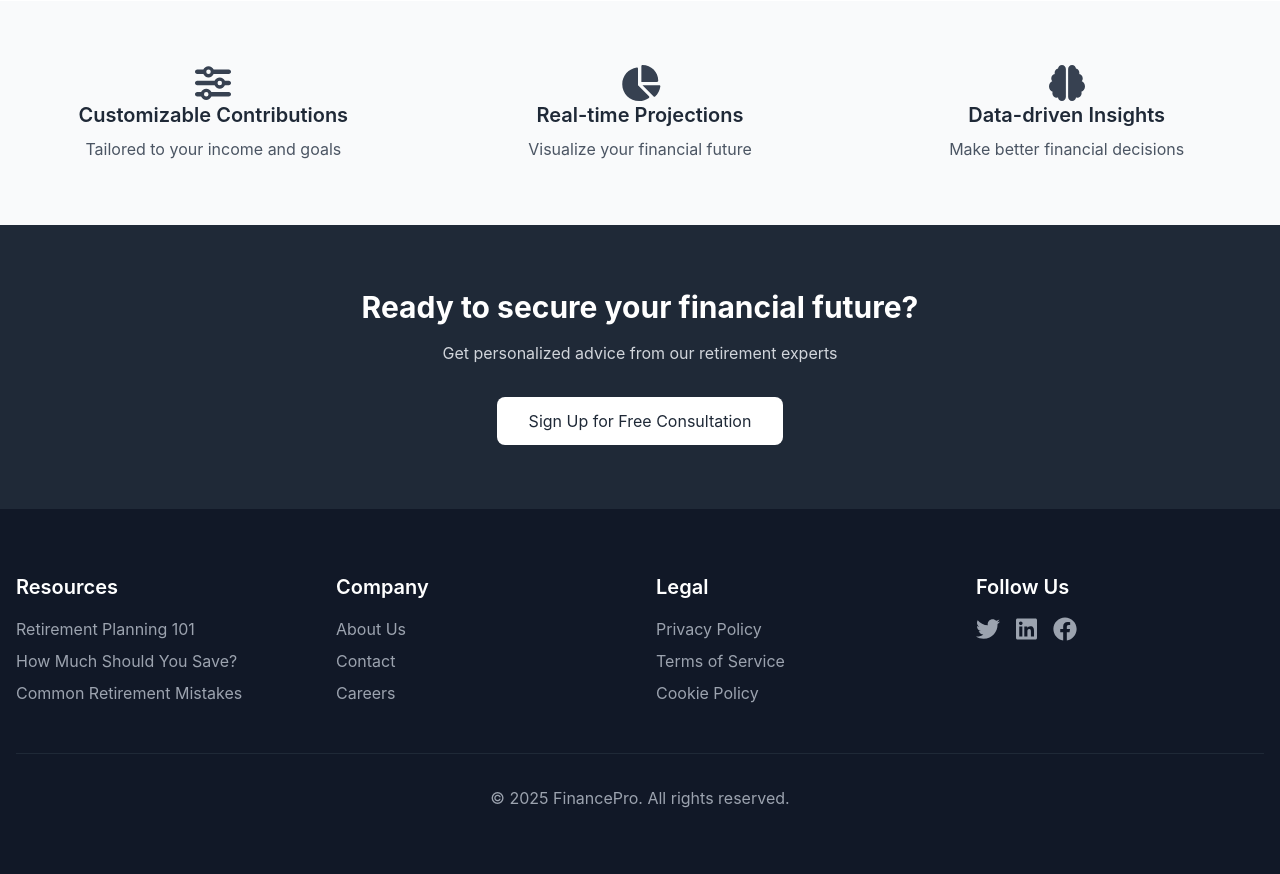
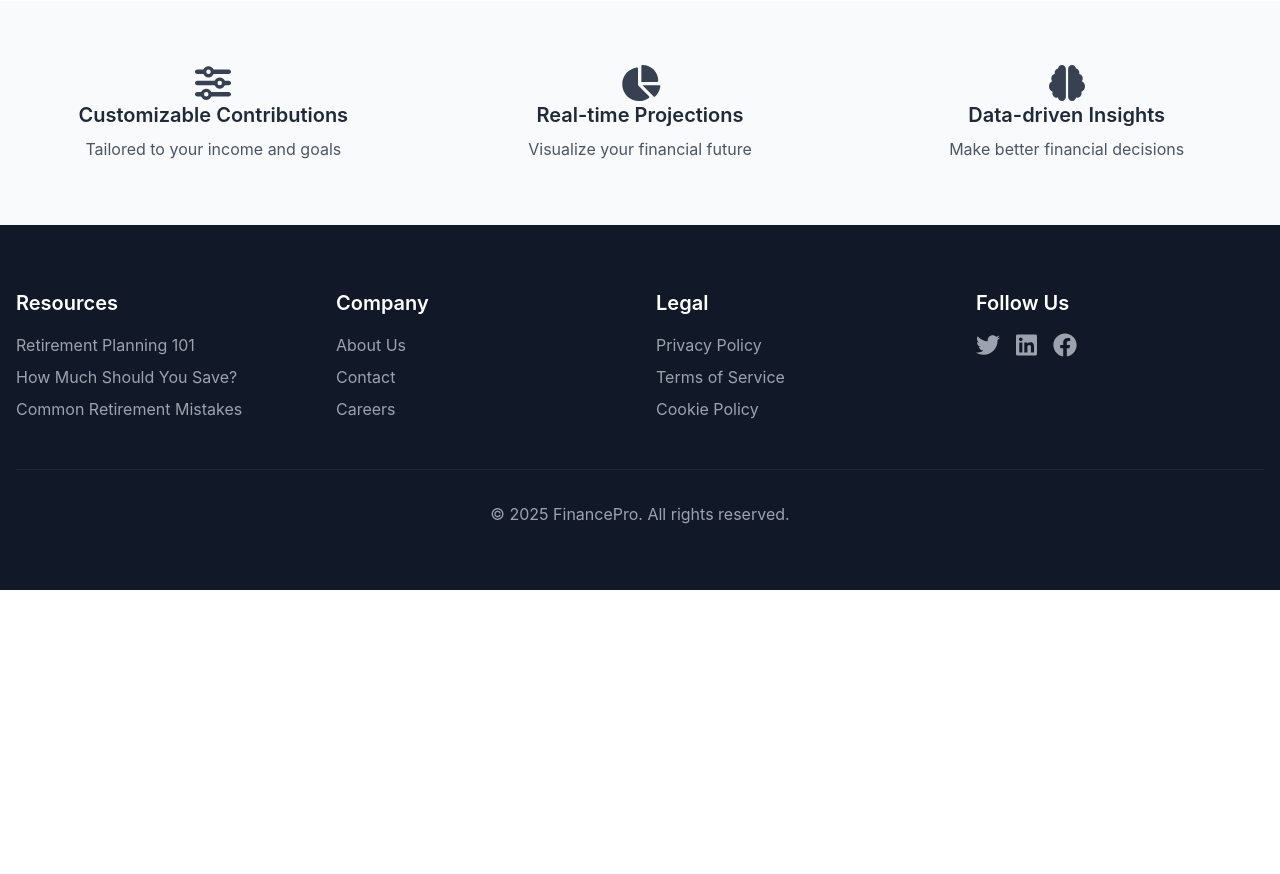
Before and after one commit to georgediaz3/financial-advisor-app, a Flask app: page /retirmentcalc in a window 1280 px wide. Shown: the part 1345-2219 px from the top of the page. After the commit the page ends 1935 px from the top, so only its background shows below. Run offline with Flask 3, Linux system fonts and the light colour scheme; some libraries are stand-ins or nearby versions.

Commit message:
Update retirmentcalc.html

```diff
--- a/templates/retirmentcalc.html
+++ b/templates/retirmentcalc.html
@@ -781,15 +781,6 @@ document.addEventListener("DOMContentLoaded", () => {
 </div>
 </div>
 </section>
-<section id="cta" class="py-16 bg-neutral-800">
-<div class="container mx-auto px-4 text-center">
-<h2 class="text-3xl font-bold text-white mb-4">Ready to secure your financial future?</h2>
-<p class="text-neutral-300 mb-8">Get personalized advice from our retirement experts</p>
-<button class="px-8 py-3 bg-white text-neutral-800 rounded-lg hover:bg-neutral-100">
-  Sign Up for Free Consultation
-</button>
-</div>
-</section>
 </main>
 <footer id="footer" class="bg-neutral-900 text-white py-16">
 <div class="container mx-auto px-4">
```
